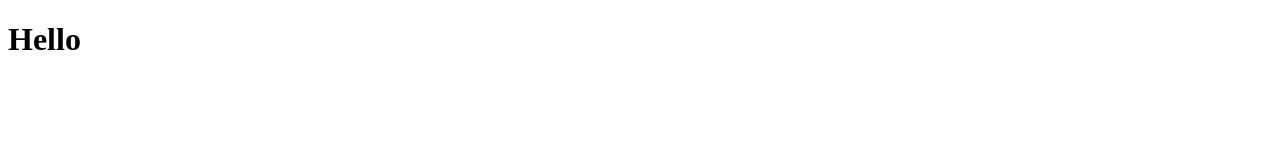
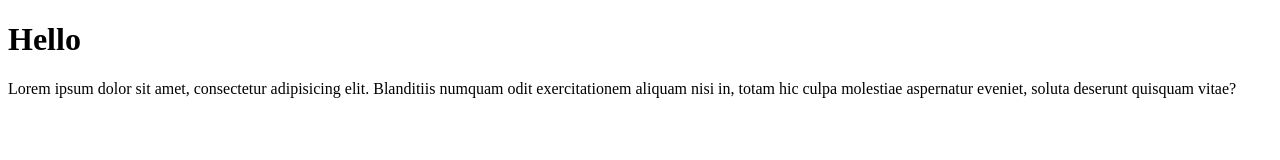
Before and after one commit to Soham-156/demo, a plain HTML site: page index.html in a window 1280 px wide. Drawn offline with Linux system fonts and the light colour scheme.

Commit message:
paragraph addition

```diff
--- a/index.html
+++ b/index.html
@@ -7,5 +7,6 @@
 </head>
 <body>
     <h1>Hello</h1>
+    <p>Lorem ipsum dolor sit amet, consectetur adipisicing elit. Blanditiis numquam odit exercitationem aliquam nisi in, totam hic culpa molestiae aspernatur eveniet, soluta deserunt quisquam vitae?</p>
 </body>
 </html>
```
